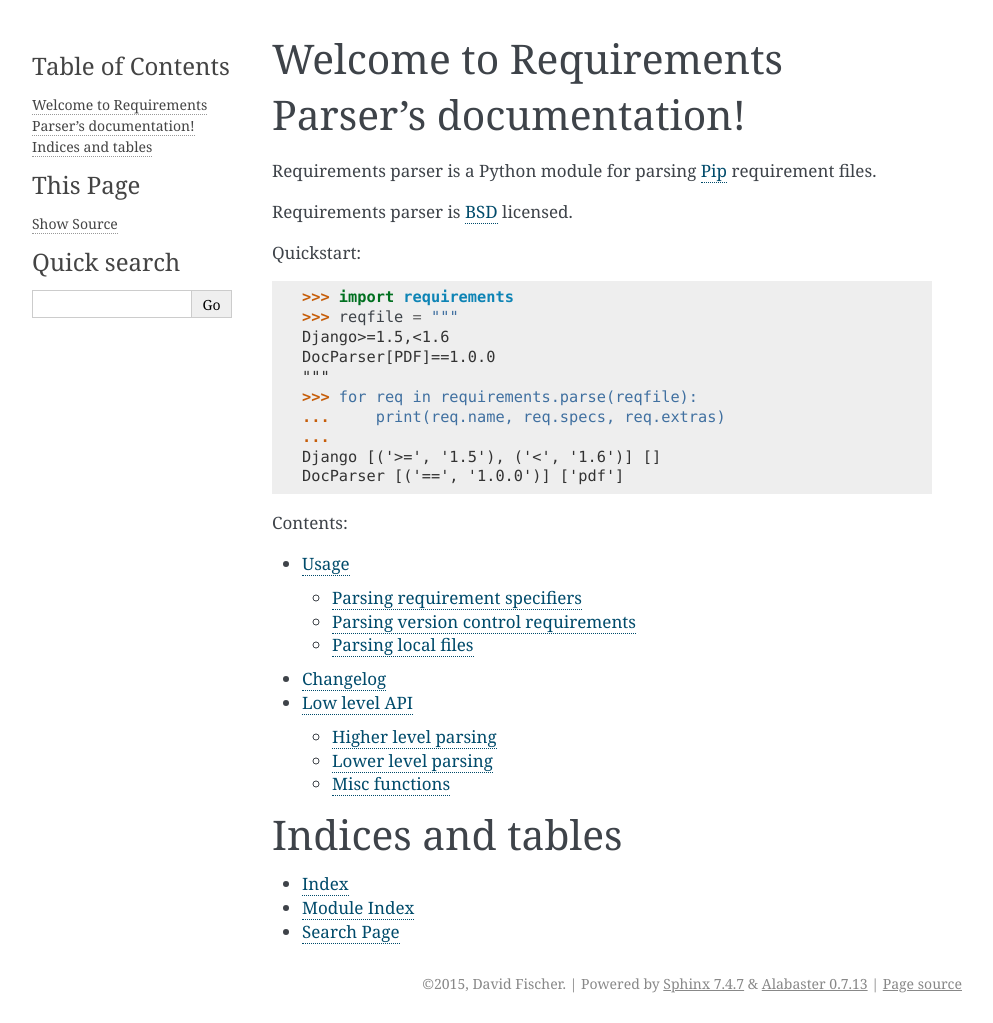
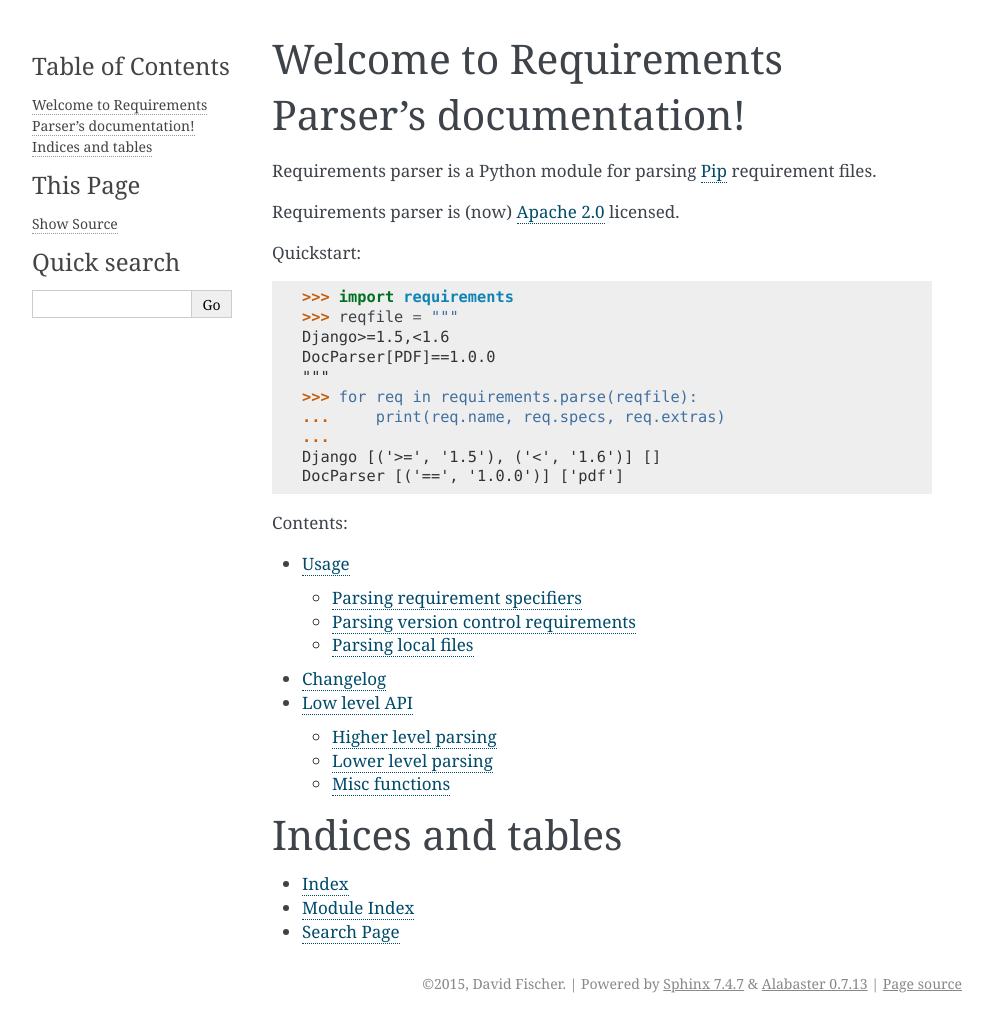
Before and after one commit to madpah/requirements-parser, a Sphinx documentation site: the page built from docs/index.rst, in a window 1280 px wide. Shown: the whole page, without its empty margins (148-1141 px from the left). Built offline with Sphinx 7.4.7, drawn with Linux system fonts in a browser that asks for light colours.

Commit message:
ci: added GitHub workflow to release `requirements-parser` doc: updated license and changelog to work with new release process
Signed-off-by: Paul Horton <phorton@sonatype.com>

```diff
--- a/docs/changelog.rst
+++ b/docs/changelog.rst
@@ -1,5 +1,7 @@
 Changelog
 =========
+
+<!--next-version-placeholder-->
 
 **Version 0.2.0** (11 Jan 2018)
 
--- a/docs/index.rst
+++ b/docs/index.rst
@@ -8,9 +8,9 @@ Requirements parser is a Python module for parsing Pip_ requirement files.
 .. _Pip: http://www.pip-installer.org
 
 
-Requirements parser is BSD_ licensed.
+Requirements parser is (now) `Apache 2.0`_ licensed.
 
-.. _BSD: http://opensource.org/licenses/BSD-2-Clause
+.. _Apache 2.0: https://www.apache.org/licenses/LICENSE-2.0
 
 
 Quickstart:
```
Also changed, not shown: 1 other file.
